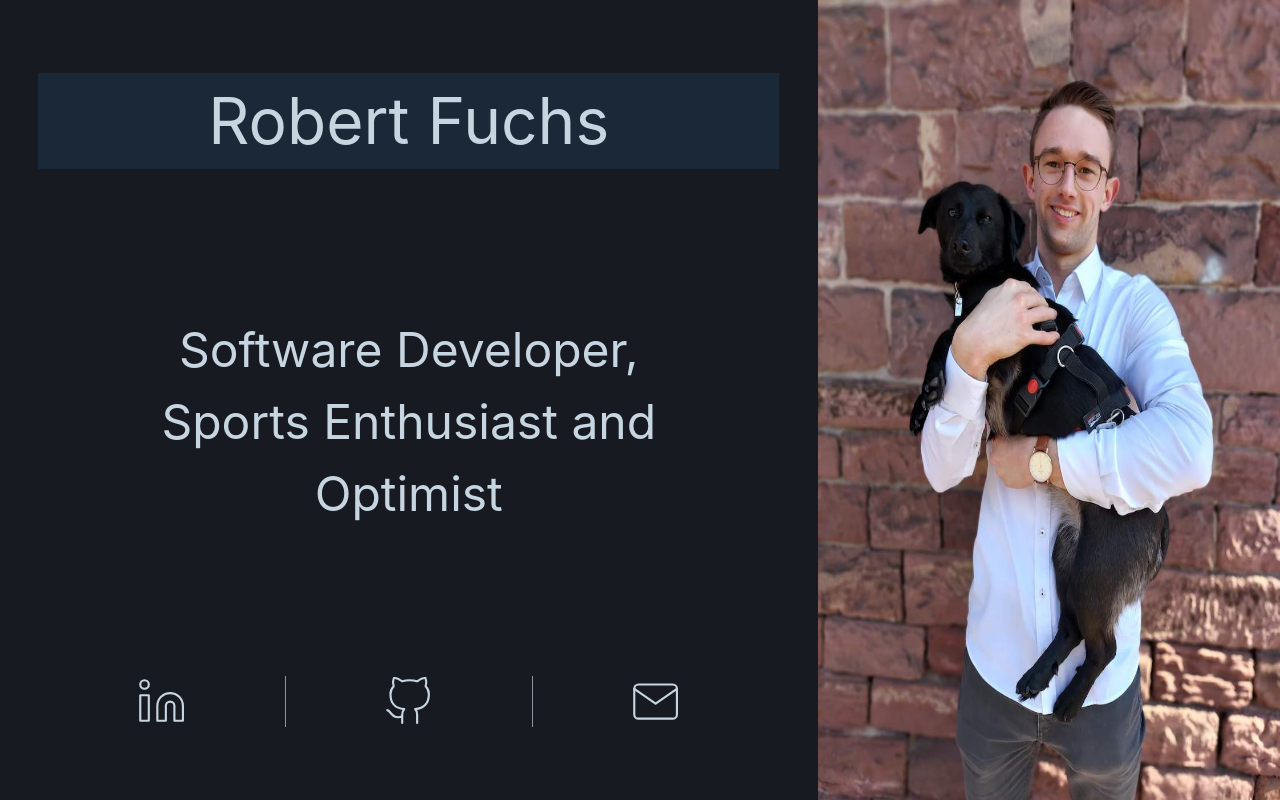
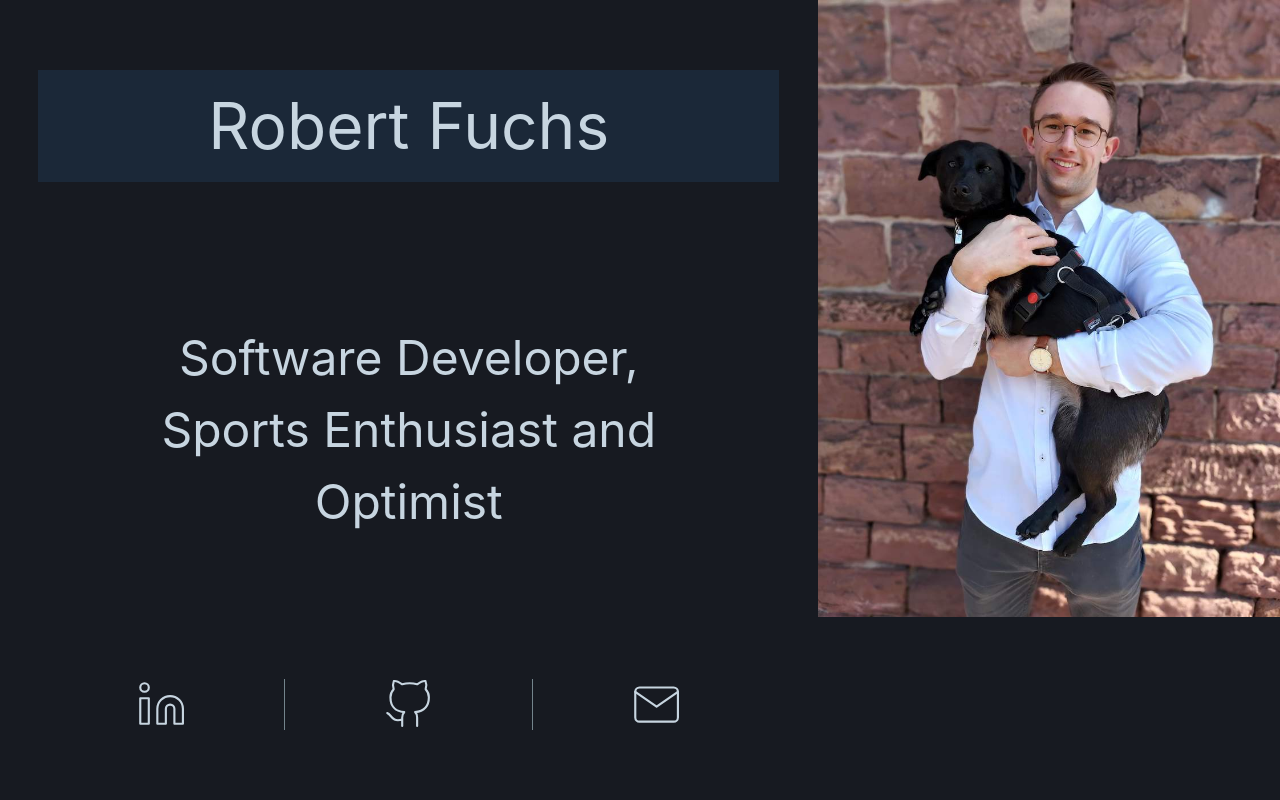
Before and after one commit to Treborium/robert-fuchs-codes, a Next.js app: page / in a window 1280 px wide. Built offline with nearby package versions, Linux system fonts and the light colour scheme.

Commit message:
Use native react components instead of Chakra-UI components

```diff
--- a/components/Desktop.tsx
+++ b/components/Desktop.tsx
@@ -1,59 +1,48 @@
-import { Flex, IconButton, Icon, Text, Divider, Link } from "@chakra-ui/react";
-import React from "react";
+import React from 'react';
 import Image from 'next/image';
-import { Linkedin, GitHub, Mail } from "react-feather";
-import { backgroundColor, secondaryBackgroundColor, fontColor, buttonVariant, iconSize } from "./Theme";
+import { Linkedin, GitHub, Mail } from 'react-feather';
+import { backgroundColor, secondaryBackgroundColor, fontColor, iconSize } from "./Theme";
 
 export const Desktop: React.FC = () => (
-  <Flex backgroundColor={backgroundColor} height='100vh' width='100vw'>
-        <Flex paddingX='3vw' flexDirection='column' justifyContent='space-around' alignItems='stretch'>
+  <div style={{ display: 'flex', backgroundColor: backgroundColor, height: '100vh', width: '100vw' }}>
+    <div style={{ display: 'flex', padding: '0 3vw', flexDirection: 'column', justifyContent: 'space-around', alignItems: 'stretch' }}>
 
-          <h1 style={{ textAlign: 'center', fontSize: '4rem', fontFamily: 'Baloo Chettan 2', backgroundColor: secondaryBackgroundColor, color: fontColor, paddingY: '1vh' }}>
-            Robert Fuchs
-          </h1>
+      <p style={{ fontSize: '4rem', fontFamily: 'Baloo Chettan 2', backgroundColor: secondaryBackgroundColor, color: fontColor, textAlign: 'center', padding: '1vh 0' }}>
+        Robert Fuchs
+      </p>
 
-          <Text fontSize='5xl' fontFamily='Baloo Chettan 2' color={fontColor} align='center' paddingX='5vw'>
-            Software Developer, Sports Enthusiast and Optimist
-          </Text>
+      <p style={{ fontSize: '3rem', fontFamily: 'Baloo Chettan 2', color: fontColor, textAlign: 'center', padding: '0 5vw' }}>
+        Software Developer, Sports Enthusiast and Optimist
+      </p>
 
-          <Flex flexDirection='row' justifyContent='space-evenly' alignItems='center'>
-            <IconButton
-              variant={buttonVariant}
-              boxSize={iconSize}
-              icon={<Icon as={Linkedin} boxSize={iconSize} strokeWidth='1px' />}
-              aria-label="Open LinkedIn Profile"
-              href='https://www.linkedin.com/in/robert-f-0b87a218a'
-              as={Link}
-              isExternal={true}
-              color={fontColor}
-            />
-            <Divider orientation='vertical' />
-            <IconButton
-              variant={buttonVariant}
-              boxSize={iconSize}
-              icon={<Icon as={GitHub} boxSize={iconSize} strokeWidth='1px' />}
-              aria-label="Open GitHub Profile"
-              href='https://github.com/Treborium/robert-fuchs-codes'
-              as={Link}
-              isExternal={true}
-              color={fontColor}
-            />
-            <Divider orientation='vertical' />
-            <IconButton
-              variant={buttonVariant}
-              boxSize={iconSize}
-              icon={<Icon as={Mail} boxSize={iconSize} strokeWidth='1px' />}
-              aria-label="Send E-Mail"
-              href='mailto:robert@fuchs-mail.com'
-              as={Link}
-              isExternal={true}
-              color={fontColor}
-            />
-          </Flex>
-        </Flex>
+      <div style={{ display: 'flex', flexDirection: 'row', justifyContent: 'space-evenly', alignItems: 'center' }}>
+        <button aria-label='Open LinkedIn Profile'>
+          <a href='https://www.linkedin.com/in/robert-f-0b87a218a' target='_blank' rel='noopener noreferrer'>
+            <Linkedin color={fontColor} size={iconSize} strokeWidth='1px'/>
+          </a>
+        </button>
 
-        <Flex overflow='hidden' flexDirection='row-reverse'>
-          <Image src='/robert-and-tinka-large.jpg' alt='Robert Fuchs with his dog' height='1080' width='810px' />
-        </Flex>
-      </Flex>
+        <hr style={{ width: '1px', height: iconSize, border: 'none', borderLeft: `1px solid hsla(200, 10%, 50%, 100)` }}/>
+
+        <button aria-label='Open GitHub Profile'>
+          <a href='https://github.com/Treborium/robert-fuchs-codes' target='_blank' rel='noopener noreferrer'>
+            <GitHub color={fontColor} size={iconSize} strokeWidth='1px'/>
+          </a>
+        </button>
+
+        <hr style={{ width: '1px', height: iconSize, border: 'none', borderLeft: `1px solid hsla(200, 10%, 50%, 100)` }}/>
+
+        <button aria-label='Send E-Mail to Robert'>
+          <a href='mailto:robert@fuchs-mail.com' target='_blank' rel='noopener noreferrer'>
+            <Mail color={fontColor} size={iconSize} strokeWidth='1px'/>
+          </a>
+        </button>
+
+      </div>
+    </div>
+
+    <div style={{ overflow: 'hidden', flexDirection: 'row-reverse' }}>
+      <Image src='/robert-and-tinka-large.jpg' alt='Robert Fuchs with his dog' height='1080' width='810px' />
+    </div>
+  </div>
 );
```
